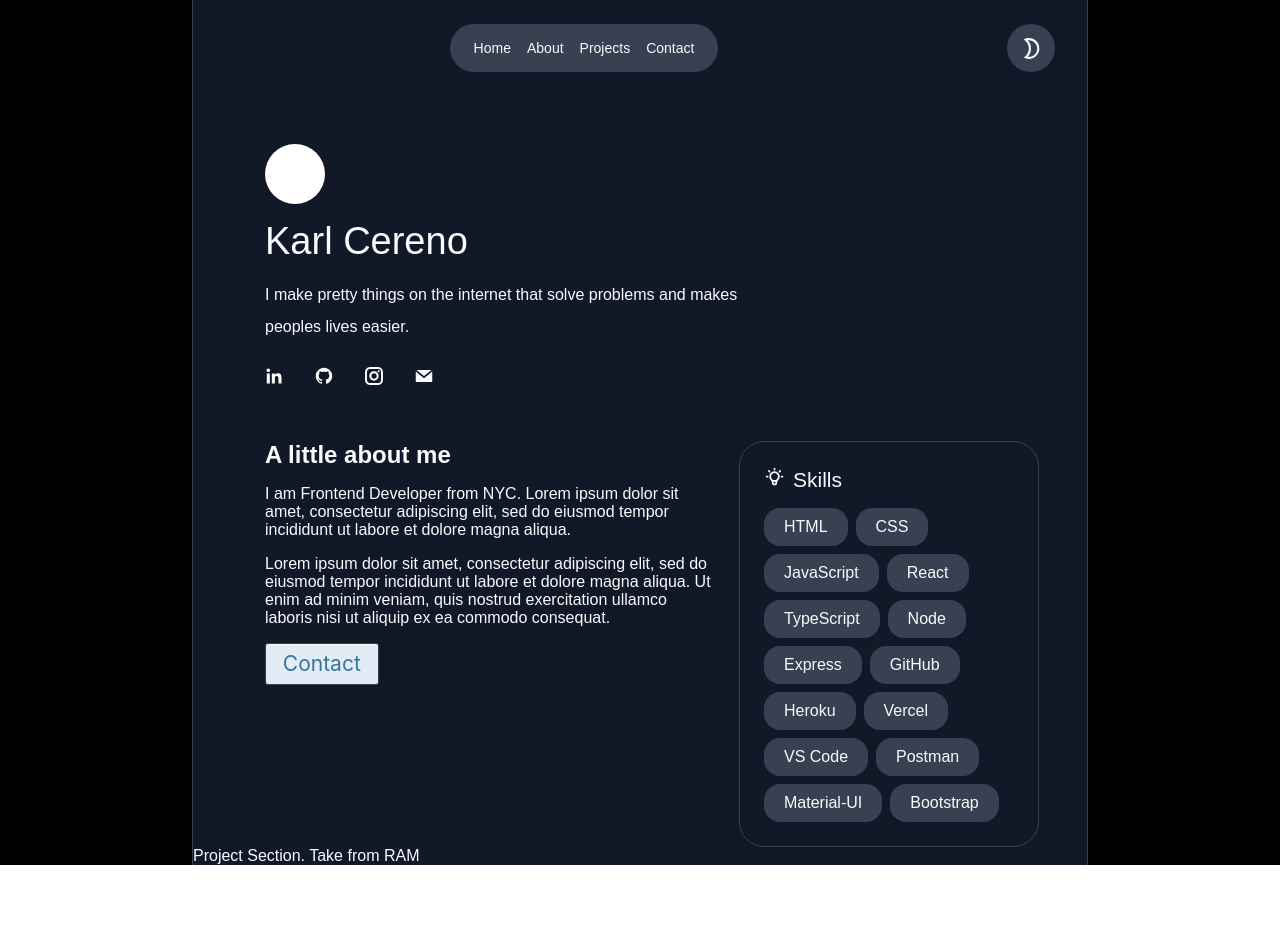
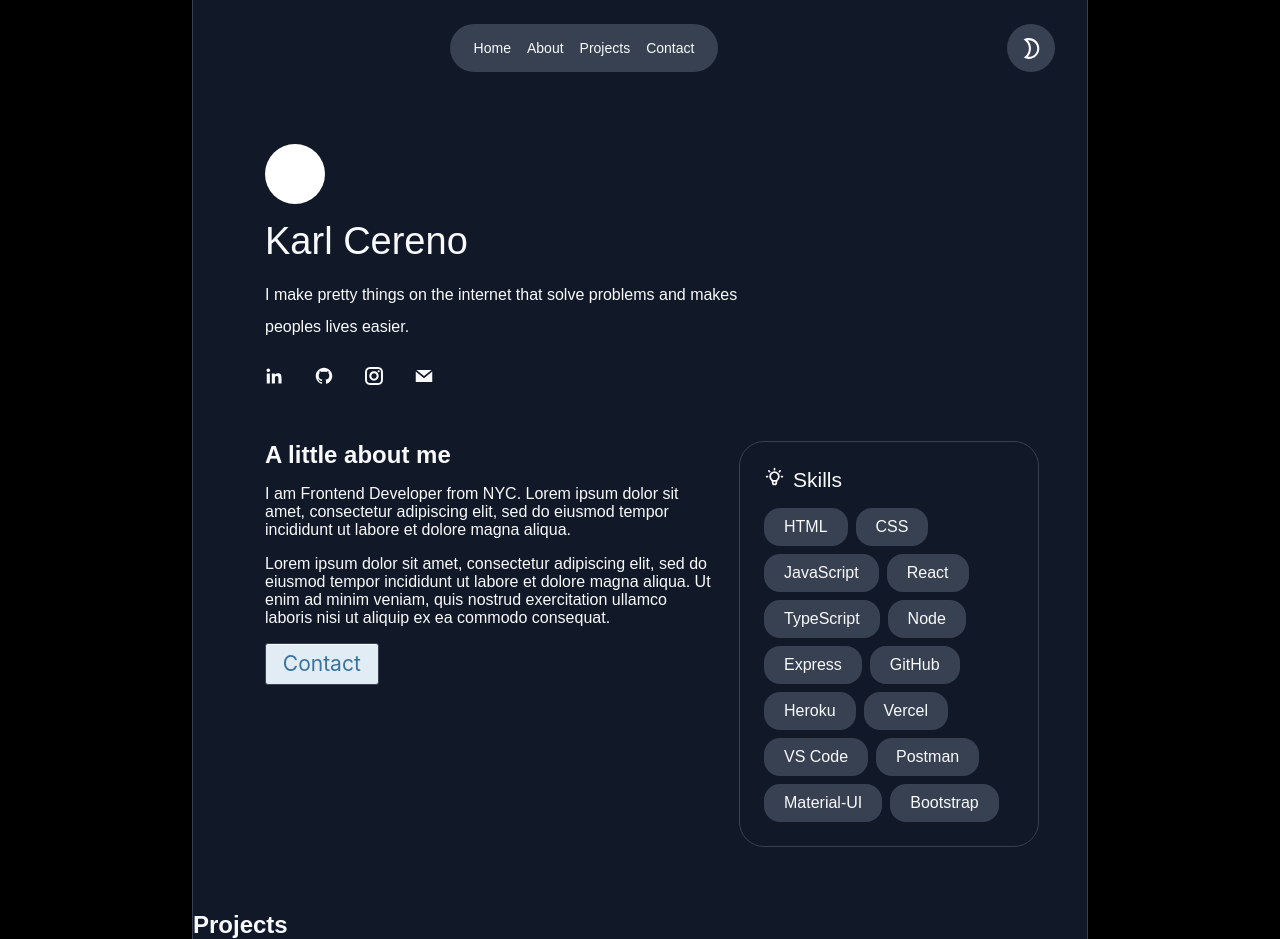
Before and after one commit to kcereno/portfolio-site, a React (Create React App) app: page / in a window 1280 px wide. Before the commit the page ends 865 px from the top, so only its background shows below. Built offline with nearby package versions, Linux system fonts and the light colour scheme.

Commit message:
Change div to section

```diff
--- a/src/App.tsx
+++ b/src/App.tsx
@@ -17,11 +17,13 @@ function App() {
       <div className="wrapper">
         <Navigation darkMode={darkMode} toggleDarkMode={handleDarkModeToggle} />
         <Hero />
-        <section id="content" className="container content-wrapper">
+        <div id="content" className="container content-wrapper mb-lg">
           <About />
           <Skills />
+        </div>
+        <section id="projects">
+          <h1>Projects</h1>
         </section>
-        <div className="projects">Project Section. Take from RAM</div>
       </div>
 
       {/* <div className="contact">Contact Form.</div>
--- a/src/sections/About/About.tsx
+++ b/src/sections/About/About.tsx
@@ -2,7 +2,7 @@ import React from 'react';
 
 function About() {
   return (
-    <div className="about">
+    <section id="about">
       <h2 className="mb-xs">A little about me</h2>
       <p className="mb-xs">
         I am Frontend Developer from NYC. Lorem ipsum dolor sit amet,
@@ -20,7 +20,7 @@ function About() {
           <span className="text">Contact</span>
         </button>
       </div>
-    </div>
+    </section>
   );
 }
 
--- a/src/sections/Skills/Skills.tsx
+++ b/src/sections/Skills/Skills.tsx
@@ -3,7 +3,7 @@ import './Skills.scss';
 
 function Skills() {
   return (
-    <div className="skills-container">
+    <section className="skills-container" id="skills">
       <div className="p-sm">
         <div className="skills">
           <div className="mb-xs">
@@ -29,7 +29,7 @@ function Skills() {
           </ul>
         </div>
       </div>
-    </div>
+    </section>
   );
 }
 
```
